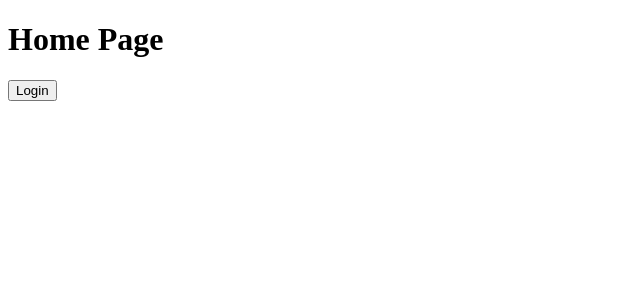
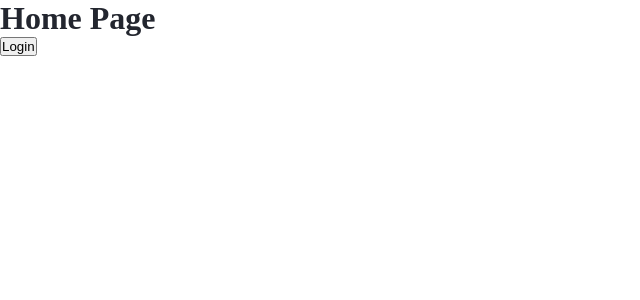
Before and after one commit to Maria2721/dev-craft-frontend, a React (Vite) app: page / in a window 1280 px wide. Shown: the top 300 px of the page, without its empty margins (0-640 px from the left). Built offline with nearby package versions, Linux system fonts and the light colour scheme.

Commit message:
feat: add variables for styles

```diff
--- a/package.json
+++ b/package.json
@@ -27,7 +27,8 @@
     "react-dom": "^19.2.0",
     "react-redux": "^9.2.0",
     "react-router-dom": "^7.13.0",
-    "redux-persist": "^6.0.0"
+    "redux-persist": "^6.0.0",
+    "sass": "^1.97.3"
   },
   "devDependencies": {
     "@eslint/js": "^9.39.1",
--- a/src/main.tsx
+++ b/src/main.tsx
@@ -1,3 +1,5 @@
+import './styles/global.scss';
+
 import { StrictMode } from 'react';
 import { createRoot } from 'react-dom/client';
 import { Provider } from 'react-redux';
--- /dev/null
+++ b/src/styles/_variables.scss
@@ -0,0 +1,46 @@
+:root {
+  --color-bg: #ffffff;
+  --color-surface: #f4f5f6;
+  --color-text: #23262f;
+  --color-text-muted: #777e90;
+  --color-text-btn: #fcfcfd;
+  --color-border: #e6e8ec;
+  --color-primary-blue: #3772ff;
+  --color-primary-purple: #9757d7;
+  --color-primary-pink: #ef466f;
+  --color-primary-green: #45b26b;
+  --color-secondary-blue: #4bc9f0;
+  --color-secondary-light: #e4d7cf;
+  --color-secondary-yellow: #ffd166;
+  --color-secondary-purple: #cdb4db;
+}
+
+:root[data-theme="dark"] {
+  --color-bg: #141416;
+  --color-surface: #23262f;
+  --color-text: #fcfcfd;
+  --color-text-muted: #777e90;
+  --color-text-btn: #fcfcfd;
+  --color-border: #777e90;
+}
+
+$spacing-xl: 32px;
+$spacing-lg: 24px;
+$spacing-md: 16px;
+$spacing-sm: 8px;
+$spacing-xs: 4px;
+
+$font-size-h1: 64px;
+$font-size-h2: 48px;
+$font-size-h3: 40px;
+$font-size-h4: 32px;
+$font-size-lg: 24px;
+$font-size-base: 16px;
+$font-size-sm: 14px;
+
+$radius-lg: 90px;
+$radius-md: 12px;
+$radius-sm: 8px;
+
+$transition-fast: 0.15s ease-in-out;
+$transition-normal: 0.3s ease;
--- /dev/null
+++ b/src/styles/global.scss
@@ -0,0 +1,17 @@
+@use "./variables" as *;
+
+*,
+*::before,
+*::after {
+  margin: 0;
+  padding: 0;
+  box-sizing: border-box;
+}
+
+body {
+  background-color: var(--color-bg);
+  color: var(--color-text);
+  transition:
+    background-color $transition-normal,
+    color $transition-normal;
+}
```
Also changed, not shown: 1 other file (tests, documents, lock files or other folders).
